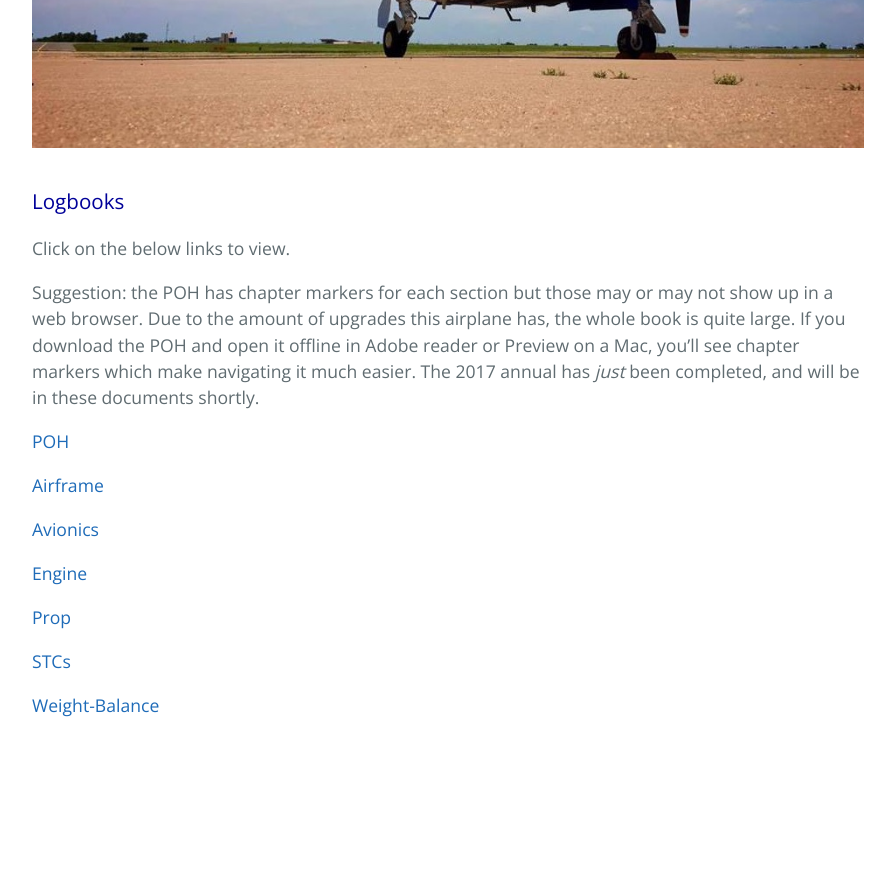
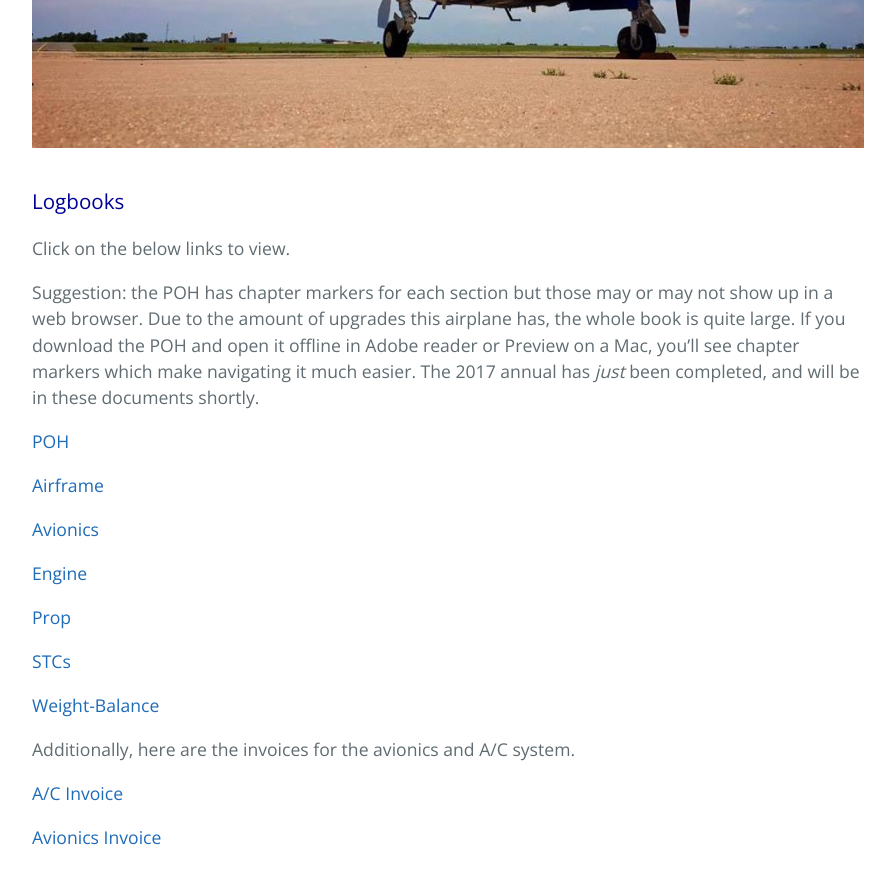
Before and after one commit to RNCTX/N595TC, a Jekyll site: the page built from index.md, in a window 1280 px wide and 900 px high, scrolled down 840 px. Shown: the top 884 px of the window, without its empty margins (192-1087 px from the left). Built offline with Jekyll 4.4.1, drawn with Linux system fonts in a browser that asks for light colours; our own code applies the rules of GitHub Pages for plain Markdown files; before the commit the page ends 1608 px from its top, so only the background shows below that.

Commit message:
Update index.md

```diff
--- a/index.md
+++ b/index.md
@@ -27,3 +27,9 @@ Suggestion: the POH has chapter markers for each section but those may or may no
 [STCs](STCs.pdf)
 
 [Weight-Balance](WB.pdf)
+
+Additionally, here are the invoices for the avionics and A/C system.
+
+[A/C Invoice](ACinvoice.pdf)
+
+[Avionics Invoice](AVinvoice.pdf)
```
